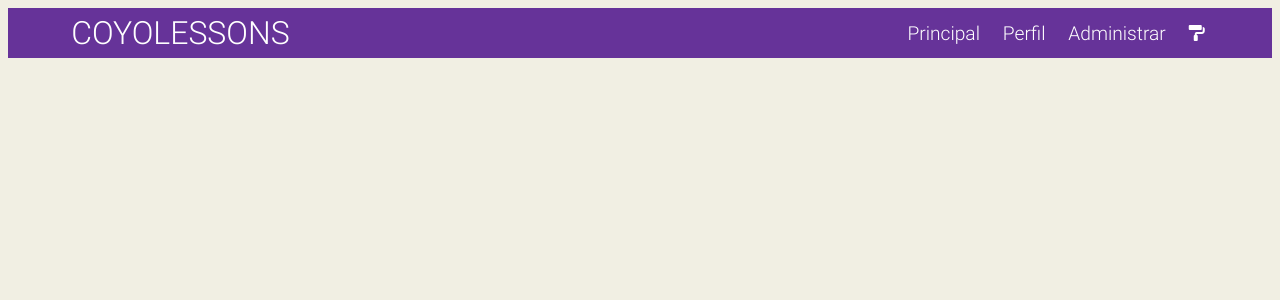
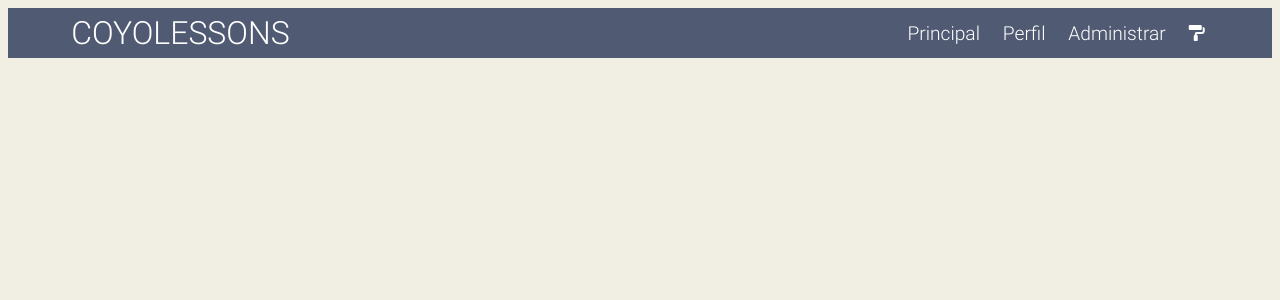
Before and after one commit to Morall0/CoyoLessons, a PHP site: template templates/MiPerfil.html in a window 1280 px wide. Shown: the top 300 px of the page. Run offline with PHP 8.4, Linux system fonts and the light colour scheme; the template is opened without the code that fills it, so the values that code supplies are empty.

Commit message:
FEAT: colores en la navar

```diff
--- a/statics/styles/MiPerfil.css
+++ b/statics/styles/MiPerfil.css
@@ -18,7 +18,7 @@
     display: flex;
     width: 100%;
     height: 50px;
-    background-color: rebeccapurple;
+    background-color: var(--azulF);
 }
 #nav div{
     display: flex;
@@ -29,7 +29,7 @@
     padding-right: 5%;
 }
 #links div:hover{
-    background-color: rgb(150, 92, 208);
+    background-color:  var(--azulHover);
 }
 #tit
 {
--- a/statics/styles/basics.css
+++ b/statics/styles/basics.css
@@ -14,6 +14,7 @@
     --morado: #AA93DF;
     --blanco: white;
     --azulF: #505B73;
+    --azulHover: #6175a0;
 }
 body{
     background-color: #F1EFE3;
```
